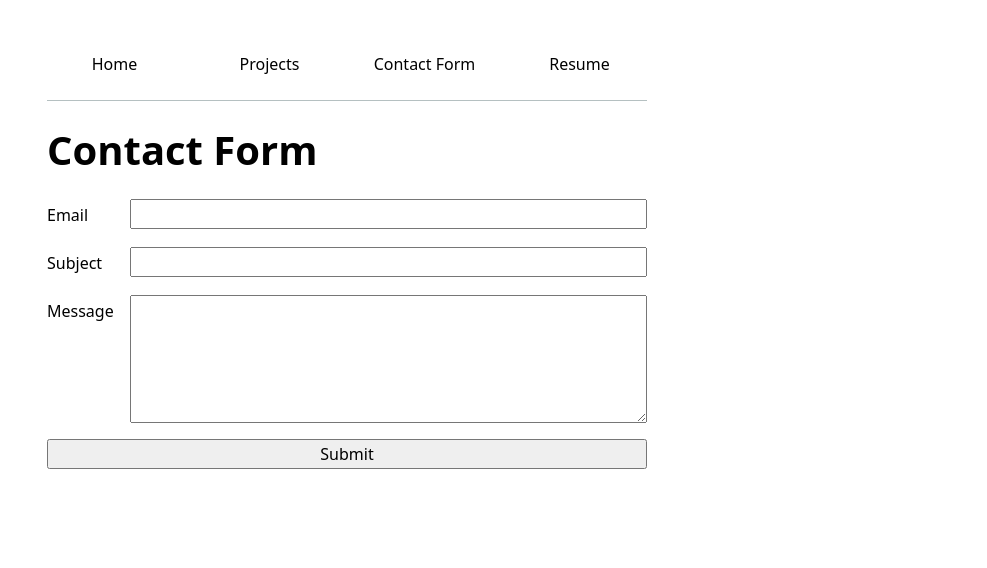
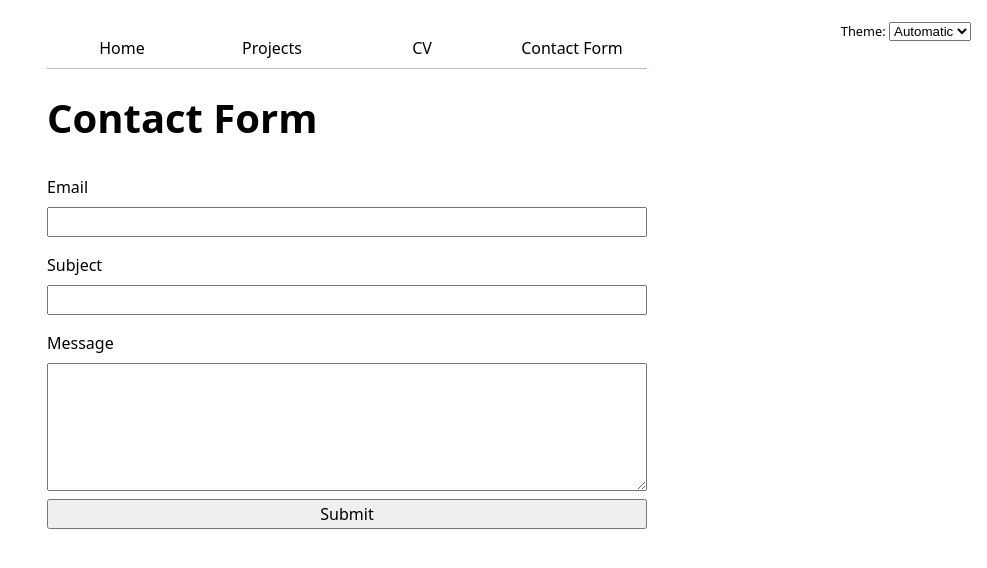
Before and after one commit to bgrunbaum/portfolio, a plain HTML site: page contact/index.html in a window 1280 px wide. Shown: the whole page, without its empty margins (293-1280 px from the left). Drawn offline with Linux system fonts and the light colour scheme.

Commit message:
lab3 changes

```diff
--- a/contact/index.html
+++ b/contact/index.html
@@ -4,18 +4,19 @@
     <meta charset="UTF-8">
     <meta name="viewport" content="width=device-width, initial-scale=1.0">
     <link rel="stylesheet" href="../style.css">
+    <script src="../global.js" type="module"></script>
 </head>
 
 <body>
 
-<nav>
+<!-- <nav>
     <ul>
         <li><a href="../index.html">Home</a></li>
         <li><a href="../projects/index.html">Projects</a></li>
         <li><a href="../contact/index.html">Contact Form</a></li>
         <li><a href="../cv/index.html">Resume</a></li>
     </ul>
-</nav>
+</nav> -->
 <h1 id="contact">Contact Form</h1>
 
 
--- /dev/null
+++ b/global.js
@@ -0,0 +1,75 @@
+// console.log('IT’S ALIVE!');
+
+// function $$(selector, context = document) {
+//   return Array.from(context.querySelectorAll(selector));
+// }
+
+// let navLinks = $$('nav a');
+
+
+// let currentLink = navLinks.find(
+//   (a) => a.host === location.host && a.pathname === location.pathname,
+// );
+
+// if (currentLink) {
+//   // or if (currentLink !== undefined)
+//   currentLink.classList.add('current');
+// }
+
+const BASE_PATH = (location.hostname === "localhost" || location.hostname === "127.0.0.1")
+  ? "/"                  // Local server
+  : "/website/";         // GitHub Pages repo name
+
+
+let pages = [
+  { url: '', title: 'Home' },
+  { url: 'projects/', title: 'Projects' },
+  { url: 'cv/', title: 'CV'},
+  { url: 'contact/', title: "Contact Form"}
+  // add the rest of your pages here
+];
+
+let nav = document.createElement('nav');
+document.body.prepend(nav);
+
+for (let p of pages) {
+  let url = p.url;
+  let title = p.title;
+  url = !url.startsWith('http') ? BASE_PATH + url : url;
+
+  let a = document.createElement('a');
+    a.href = url;
+    a.textContent = title;
+
+    if (a.host === location.host && a.pathname === location.pathname) {
+  a.classList.add('current');
+}
+    nav.append(a);
+}
+
+document.body.insertAdjacentHTML(
+  'afterbegin',
+  `
+  <label class="color-scheme">
+    Theme:
+    <select>
+      <option value="light dark">Automatic</option>
+      <option value="light">Light</option>
+      <option value="dark">Dark</option>
+    </select>
+  </label>`,
+);
+
+let select = document.querySelector('.color-scheme select');
+
+
+select.addEventListener('input', function (event) {
+  console.log('color scheme changed to', event.target.value);
+  document.documentElement.style.setProperty('color-scheme', event.target.value);
+  localStorage.colorScheme = event.target.value;
+
+});
+
+if ('colorScheme' in localStorage) {
+  document.documentElement.style.setProperty('color-scheme', localStorage.colorScheme);
+}
--- a/style.css
+++ b/style.css
@@ -1,46 +1,55 @@
+:root {
+  --color-accent: oklch(65% 50% 0);
+  accent-color: var(--color-accent);
+  color-scheme: light dark;
+
+}
+
 body {
   font: 100%/1.5 system-ui;
   max-width: 600px;
-  margin-left: auto;
-  margin-right: auto;
+  margin-inline: auto;
   padding: 20px;
 }
 
 nav {
+  display: flex;
   margin-bottom: 1em;
   border-bottom: 1px solid oklch(80% 3% 200);
+  --border-color: oklch(50% 10% 200 / 40%);
+
+}
+
+nav a {
+  flex: 1;
+  text-align: center;
+  text-decoration: none;
+  color: inherit;
+  padding: 0.5em;
 }
 
 nav a.current {
-  border-bottom: 0.4em solid oklch(80% 3% 200);
-  padding-bottom: calc(0.5em - 0.4em);
-}
+  border-bottom: 0.4em solid var(--border-color);
+  padding-bottom: 0.1em;
 
-:root {
-  --color-accent: oklch(65% 50% 0);
-  accent-color: var(--color-accent);
 
 }
 
-input,
-textarea,
-button {
-  font: inherit;
+nav a:hover {
+  border-bottom: 0.4em solid var(--color-accent);
+  padding-bottom: 0.1em;
+  background-color: color-mix(in oklch, var(--color-accent), canvas 85%);
 
 }
 
-
 form {
   display: grid;
-  grid-template-columns: auto 1fr;
-  gap: 1em;
+  grid-template-columns: 1fr;
+  gap: 0.5em;
 }
 
 label {
-  display: grid;
-  grid-template-columns: subgrid;
-  grid-column: 1 / -1;
-  margin-block: 10px;
+  margin-top: 0.5em;
 }
 
 input,
@@ -48,68 +57,26 @@ textarea,
 button {
   font: inherit;
   box-sizing: border-box;
-}
-
-
-form {
-  display: grid;
-  grid-template-columns: auto 1fr;
-  gap: 1em;
-  align-items: start;
-}
-
-label {
-  grid-column: 1;
-  margin-block: 0.25em;
-}
-
-input,
-textarea {
-  grid-column: 2;
   width: 100%;
-  box-sizing: border-box;
-  font: inherit;
 }
 
 textarea {
   min-height: 8em;
 }
 
-button {
-  grid-column: 2;
-  font: inherit;
-  grid-column: 1 / -1;
+
+.color-scheme {
+  position: absolute;
+  top: 1rem;
+  right: 1rem;
+  font-size: 80%;
+  font-family: inherit;
 }
 
 
 
-nav a:hover {
-  border-bottom: 0.4em solid var(--color-accent);
-  padding-bottom: calc(0.5em - 0.4em);
-  background-color: oklch(from var(--color-accent) 95% 5% h)
-}
-
-nav ul {
-  display: flex;
-  padding: 0;
-  list-style: none;
-  gap: 20px;
-
-}
-
-nav li {
-  flex: 1;
-
-
-}
-
-nav a {
-  display: block;
-  text-align: center;
-  text-decoration: none;
-  color: inherit;
-  text-align: center;
-  padding: 0.5em;
+button {
+  grid-column: 1 / -1;
 }
 
 img {
@@ -150,7 +117,7 @@ h6 {
   text-wrap: balance;
 }
 
-
+/* Sections (CV) */
 section {
   margin-block: 2.5em;
 }
@@ -165,8 +132,8 @@ section h2 {
 section h3 {
   font-size: 1.1em;
   line-height: 1.4;
+  margin-top: 1.5em;
   margin-bottom: 0.4em;
-  margin-top: 1.5em;
 }
 
 section p {
```
Also changed, not shown: cv/index.html (+3 -2 lines), index.html (+8 -4 lines), projects/index.html (+3 -2 lines).
